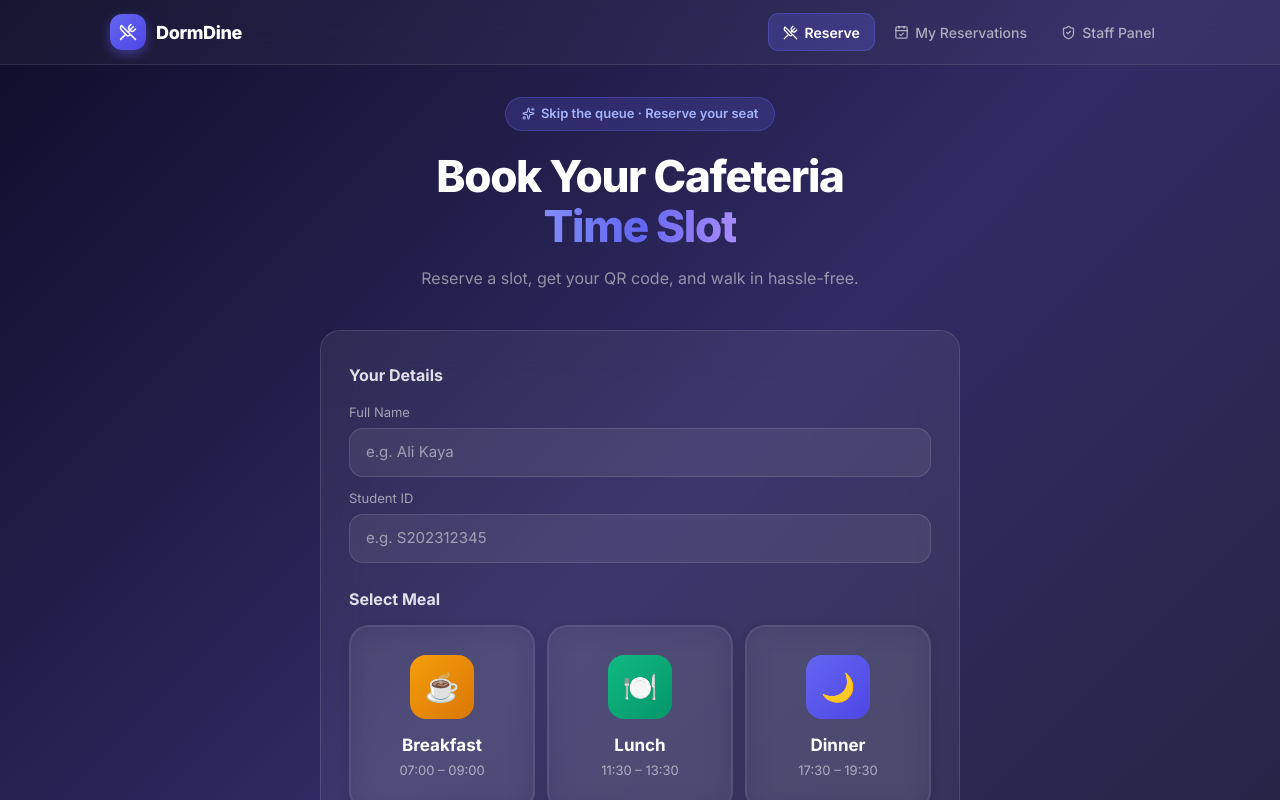
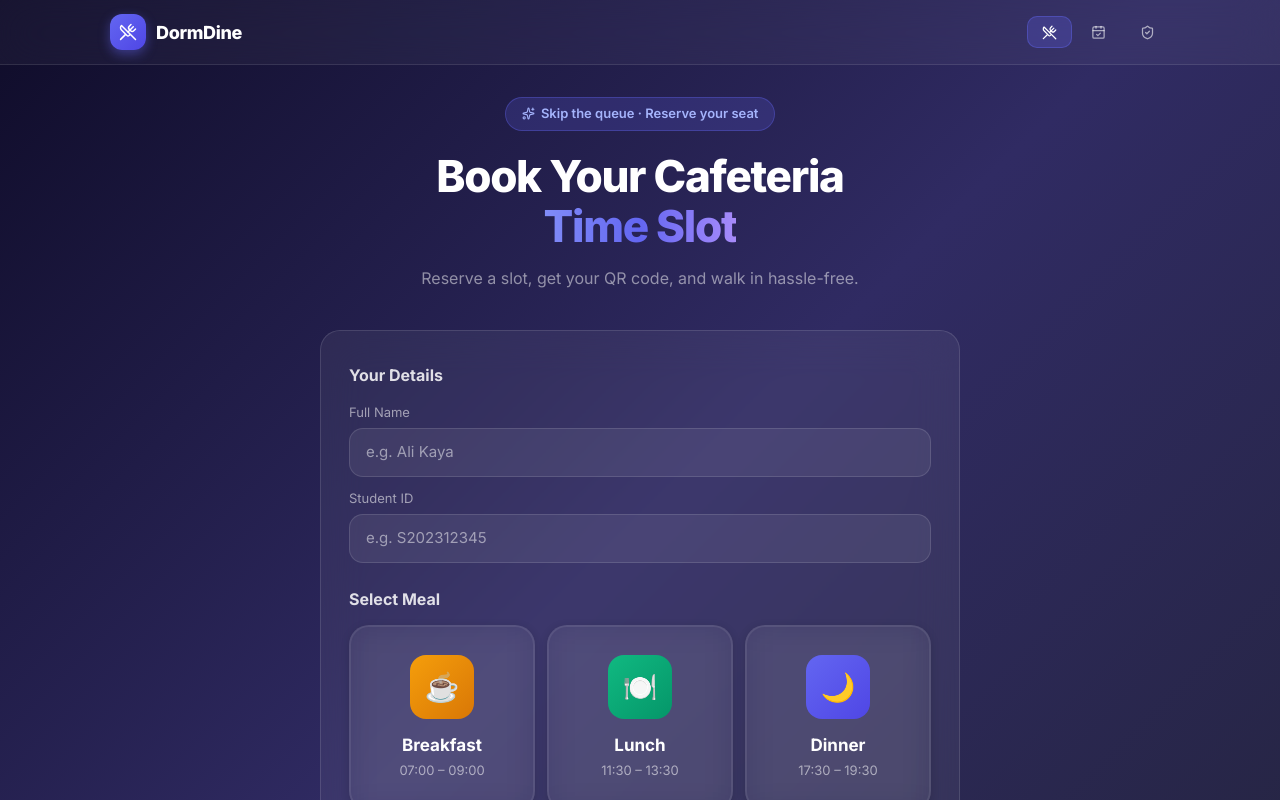
Before and after one commit to se3003-team-rezervation/reservation-system-app, a Next.js app: page / in a window 1280 px wide. Shown: the top 800 px of the page. Built offline with nearby package versions, Linux system fonts and the light colour scheme.

Commit message:
style: improve Navbar accessibility with aria-labels and aria-current

```diff
--- a/components/Navbar.tsx
+++ b/components/Navbar.tsx
@@ -4,9 +4,9 @@ import { usePathname } from "next/navigation";
 import { UtensilsCrossed, CalendarCheck, ShieldCheck } from "lucide-react";
 
 const navLinks = [
-  { href: "/", label: "Reserve", icon: UtensilsCrossed },
-  { href: "/my-reservations", label: "My Reservations", icon: CalendarCheck },
-  { href: "/staff", label: "Staff Panel", icon: ShieldCheck },
+  { href: "/", label: "Reserve", icon: UtensilsCrossed, ariaLabel: "Make a reservation" },
+  { href: "/my-reservations", label: "My Reservations", icon: CalendarCheck, ariaLabel: "View my reservations" },
+  { href: "/staff", label: "Staff Panel", icon: ShieldCheck, ariaLabel: "Open staff panel" },
 ];
 
 export default function Navbar() {
@@ -22,6 +22,7 @@ export default function Navbar() {
         top: 0,
         zIndex: 50,
       }}
+      role="banner"
     >
       <div
         style={{
@@ -35,7 +36,11 @@ export default function Navbar() {
         }}
       >
         {/* Logo */}
-        <Link href="/" style={{ display: "flex", alignItems: "center", gap: "0.625rem", textDecoration: "none" }}>
+        <Link
+          href="/"
+          aria-label="DormDine – go to home"
+          style={{ display: "flex", alignItems: "center", gap: "0.625rem", textDecoration: "none" }}
+        >
           <div
             style={{
               width: 36,
@@ -46,23 +51,34 @@ export default function Navbar() {
               alignItems: "center",
               justifyContent: "center",
               boxShadow: "0 4px 12px rgba(99,102,241,0.45)",
+              flexShrink: 0,
             }}
           >
             <UtensilsCrossed size={18} color="white" />
           </div>
-          <span style={{ fontWeight: 800, fontSize: "1.125rem", color: "white", letterSpacing: "-0.02em" }}>
+          <span
+            style={{
+              fontWeight: 800,
+              fontSize: "1.125rem",
+              color: "white",
+              letterSpacing: "-0.02em",
+              whiteSpace: "nowrap",
+            }}
+          >
             DormDine
           </span>
         </Link>
 
         {/* Navigation */}
-        <nav style={{ display: "flex", alignItems: "center", gap: "0.25rem" }}>
-          {navLinks.map(({ href, label, icon: Icon }) => {
+        <nav aria-label="Main navigation" style={{ display: "flex", alignItems: "center", gap: "0.25rem" }}>
+          {navLinks.map(({ href, label, icon: Icon, ariaLabel }) => {
             const active = pathname === href;
             return (
               <Link
                 key={href}
                 href={href}
+                aria-label={ariaLabel}
+                aria-current={active ? "page" : undefined}
                 style={{
                   display: "flex",
                   alignItems: "center",
@@ -74,12 +90,22 @@ export default function Navbar() {
                   textDecoration: "none",
                   color: active ? "white" : "rgba(255,255,255,0.6)",
                   background: active ? "rgba(99,102,241,0.25)" : "transparent",
-                  border: active ? "1px solid rgba(99,102,241,0.4)" : "1px solid transparent",
+                  border: active
+                    ? "1px solid rgba(99,102,241,0.4)"
+                    : "1px solid transparent",
                   transition: "all 0.2s ease",
+                  whiteSpace: "nowrap",
                 }}
               >
                 <Icon size={15} />
-                <span className="hidden sm:inline">{label}</span>
+                <span
+                  style={{
+                    display: "none",
+                  }}
+                  className="sm:inline-block"
+                >
+                  {label}
+                </span>
               </Link>
             );
           })}
```
